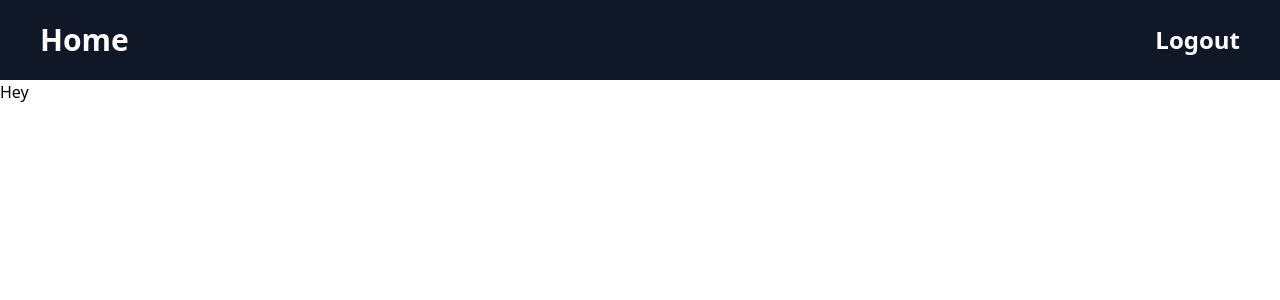
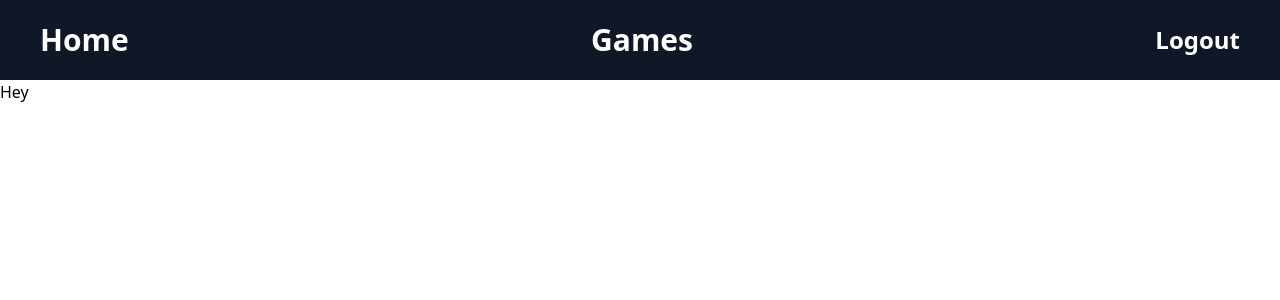
Before and after one commit to patrick-mcisaac/gamer-rater-client, a React (Vite) app: page / in a window 1280 px wide. Shown: the top 300 px of the page. Built offline with nearby package versions, Linux system fonts and the light colour scheme; sample sign-in values are in the browser's storage.

Commit message:
games list with link to details working, no details page yet

```diff
--- /dev/null
+++ b/src/components/games/Games.tsx
@@ -0,0 +1,26 @@
+import { useEffect } from "react"
+
+import { useGames } from "../../hooks/useGames"
+import { GamesList } from "./GamesList"
+
+export const Games = () => {
+    const { getGames, games } = useGames()
+
+    useEffect(() => {
+        getGames()
+    }, [])
+
+    return (
+        <div className="flex flex-col p-5 justify-center items-center">
+            <h1 className="text-[4rem] mt-[2rem] font-semibold tracking-wider">
+                Games
+            </h1>
+            <div className="flex justify-around items-center flex-wrap gap-5 mt-[2.5rem]">
+                {games &&
+                    games.map((game) => (
+                        <GamesList key={game.id} game={game} />
+                    ))}
+            </div>
+        </div>
+    )
+}
--- /dev/null
+++ b/src/components/games/GamesContext.ts
@@ -0,0 +1,6 @@
+import { createContext } from "react"
+import type { GamesContextType } from "../../types/gameTypes"
+
+export const GamesContext = createContext<GamesContextType | undefined>(
+    undefined
+)
--- /dev/null
+++ b/src/components/games/GamesList.tsx
@@ -0,0 +1,15 @@
+import { Link } from "react-router-dom"
+import type { GamesType } from "../../types/gameTypes"
+
+interface GamesListProps {
+    game: GamesType
+}
+export const GamesList = ({ game }: GamesListProps) => {
+    return (
+        <div className=" h-[5rem] w-[20rem] shadow-xl flex justify-center items-center border rounded-xl ">
+            <Link to={`/games/${game.id}`}>
+                <h1 className="text-lg">{game.title}</h1>
+            </Link>
+        </div>
+    )
+}
--- /dev/null
+++ b/src/components/games/GamesProvider.tsx
@@ -0,0 +1,31 @@
+import type React from "react"
+import { GamesContext } from "./GamesContext"
+import type { GamesType } from "../../types/gameTypes"
+import { useState } from "react"
+
+interface Props {
+    children: React.ReactNode
+}
+
+export const GamesProvider = ({ children }: Props) => {
+    const [games, setGames] = useState<GamesType[] | undefined>()
+
+    const getGames = () => {
+        const tokenString = localStorage.getItem("gamer_token")
+
+        if (tokenString) {
+            fetch(`http://localhost:8000/games`, {
+                headers: {
+                    Authorization: `Token ${JSON.parse(tokenString).token}`
+                }
+            })
+                .then((res) => res.json())
+                .then(setGames)
+        }
+    }
+    return (
+        <GamesContext.Provider value={{ getGames, games }}>
+            {children}
+        </GamesContext.Provider>
+    )
+}
--- a/src/components/nav/Navbar.tsx
+++ b/src/components/nav/Navbar.tsx
@@ -10,6 +10,14 @@ export const Navbar = () => {
                     className="text-3xl text-white font-semibold cursor-pointer transition hover:scale-105"
                 >
                     Home
+                </NavLink>
+            </li>
+            <li>
+                <NavLink
+                    to={"/games"}
+                    className="text-3xl text-white font-semibold cursor-pointer transition hover:scale-105"
+                >
+                    Games
                 </NavLink>
             </li>
             {localStorage.getItem("gamer_token") !== null ?
--- /dev/null
+++ b/src/hooks/useGames.tsx
@@ -0,0 +1,10 @@
+import { useContext } from "react"
+import { GamesContext } from "../components/games/GamesContext"
+
+export const useGames = () => {
+    const context = useContext(GamesContext)
+    if (!context) {
+        throw new Error("useGames must be used withing games provider")
+    }
+    return context
+}
--- a/src/main.tsx
+++ b/src/main.tsx
@@ -2,9 +2,12 @@ import { StrictMode } from "react"
 import { createRoot } from "react-dom/client"
 import "./index.css"
 import { ApplicationViews } from "./views/ApplicationViews"
+import { GamesProvider } from "./components/games/GamesProvider"
 
 createRoot(document.getElementById("root")!).render(
     <StrictMode>
-        <ApplicationViews />
+        <GamesProvider>
+            <ApplicationViews />
+        </GamesProvider>
     </StrictMode>
 )
--- /dev/null
+++ b/src/types/gameTypes.tsx
@@ -0,0 +1,17 @@
+export interface GamesType {
+    id: number
+    title: string
+    description: string
+    designer: string
+    year_released: string
+    number_of_players: number
+    estimated_time_to_play: number
+    age_recommendation: number
+    categories: Array<number>
+    player_games: Array<number>
+}
+
+export interface GamesContextType {
+    getGames: () => void
+    games: GamesType[] | undefined
+}
--- a/src/views/ApplicationViews.tsx
+++ b/src/views/ApplicationViews.tsx
@@ -1,8 +1,8 @@
-import React from "react"
 import { BrowserRouter, Route, Routes } from "react-router-dom"
 import { Authorized } from "../components/auth/Authorized"
 import { Login } from "../components/auth/Login"
 import { Register } from "../components/auth/Register"
+import { Games } from "../components/games/Games"
 
 export const ApplicationViews = () => {
     return (
@@ -11,7 +11,8 @@ export const ApplicationViews = () => {
                 <Route path="/login" element={<Login />} />
                 <Route path="/register" element={<Register />} />
                 <Route element={<Authorized />}>
-                    <Route path="/" element={<div>Hey</div>} />
+                    <Route index element={<div>Hey</div>} />
+                    <Route path="games" element={<Games />} />
                 </Route>
             </Routes>
         </BrowserRouter>
```
Also changed, not shown: src/types/userTypes.tsx (added).
